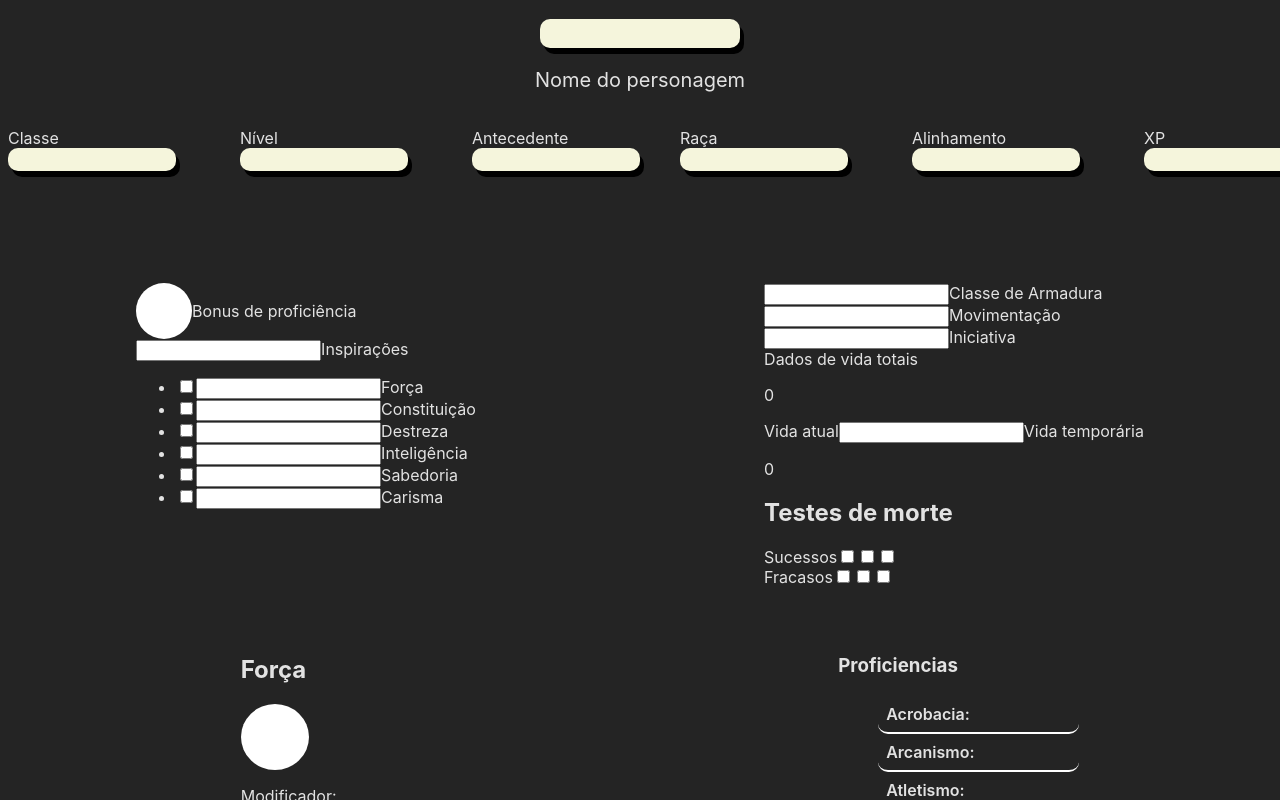
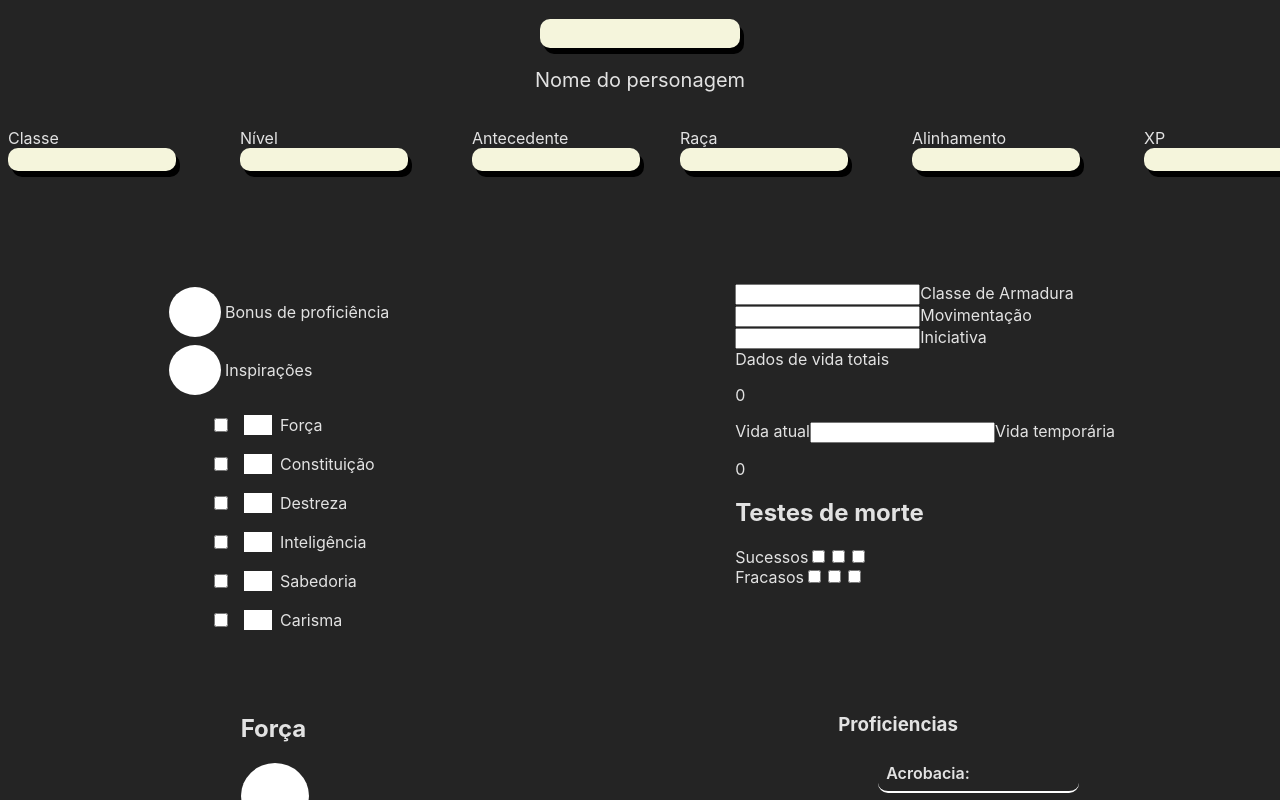
Before and after one commit to rSaydelleS/charset, a React (Vite) app in the folder front/: page / in a window 1280 px wide. Shown: the top 800 px of the page. Built offline with nearby package versions, Linux system fonts and the light colour scheme.

Commit message:
style: estilizando as salva guardas

```diff
--- a/front/src/components/Stats/Proficiency.jsx
+++ b/front/src/components/Stats/Proficiency.jsx
@@ -5,7 +5,8 @@ export default function Proficiency() {
     <>
       <main>
         <section>
-          <div className="proficiency">
+          <section className="proficiency">
+            <div>
               <input type="text" />
               <label>Bonus de proficiência</label>
             </div>
@@ -13,37 +14,38 @@ export default function Proficiency() {
               <input type="text" />
               <label>Inspirações</label>
             </div>
+          </section>
           <div className="sv">
             <div>
               <ul>
                 <li>
                   <input type="checkbox" />
-                  <input type="number" />
+                  <input type="text" />
                   <label>Força</label>
                 </li>
                 <li>
                   <input type="checkbox" />
-                  <input type="number" />
+                  <input type="text" />
                   <label>Constituição</label>
                 </li>
                 <li>
                   <input type="checkbox" />
-                  <input type="number" />
+                  <input type="text" />
                   <label>Destreza</label>
                 </li>
                 <li>
                   <input type="checkbox" />
-                  <input type="number" />
+                  <input type="text" />
                   <label>Inteligência</label>
                 </li>
                 <li>
                   <input type="checkbox" />
-                  <input type="number" />
+                  <input type="text" />
                   <label>Sabedoria</label>
                 </li>
                 <li>
                   <input type="checkbox" />
-                  <input type="number" />
+                  <input type="text" />
                   <label>Carisma</label>
                 </li>
               </ul>
--- a/front/src/components/Stats/index.scss
+++ b/front/src/components/Stats/index.scss
@@ -1,11 +1,35 @@
 .proficiency input {
   border-radius: 50%;
   border: none;
-  padding: 4px;
+  margin: 4px;
   width: 3rem;
   height: 3rem;
   text-align: center;
   font-size: 18px;
   color: white;
+}
+
+.sv ul {
+  list-style-type: none;
+  display: flex;
+  flex-direction: column;
+  gap: 1.2rem;
+  width: 100%;
 
 }
+
+.sv ul li {
+  list-style-type: none;
+  display: flex;
+  flex-direction: row;
+  gap: 0.5rem;
+}
+
+.sv input {
+  border: none;
+  color: white;
+  font-size: 12px;
+  text-align: center;
+  width: 1.5rem;
+  padding: 2px;
+}
```
Lines whose indentation alone changed are shown as unchanged.
